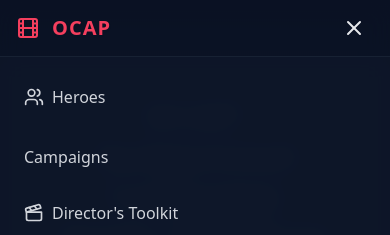
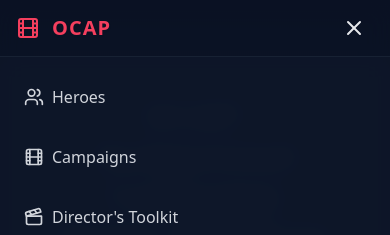
Before and after one commit to thgii/Outgunned-Async-App, a React (Vite) app in the folder apps/web/: page / in a window 390 px wide. Both pictures are taken after a click on the button "Open navigation". Shown: the top 235 px of the page. Built offline with nearby package versions, Linux system fonts and the light colour scheme.

Commit message:
Update Header.tsx

```diff
--- a/apps/web/src/components/Header.tsx
+++ b/apps/web/src/components/Header.tsx
@@ -79,7 +79,7 @@ export default function Header() {
             className={({ isActive }) => `${linkBase} ${isActive ? active : inactive}`}
           >
             <span className="inline-flex items-center gap-2">
-              <Clapperboard className="h-4 w-4" /> Campaigns
+              <Film className="h-4 w-4" /> Campaigns
             </span>
           </NavLink>
 
@@ -169,7 +169,9 @@ export default function Header() {
                 }
                 onClick={onNav}
               >
-                Campaigns
+                <span className="inline-flex items-center gap-2">
+                  <Film className="h-5 w-5" /> Campaigns
+                </span>
               </NavLink>
 
               <NavLink
```
